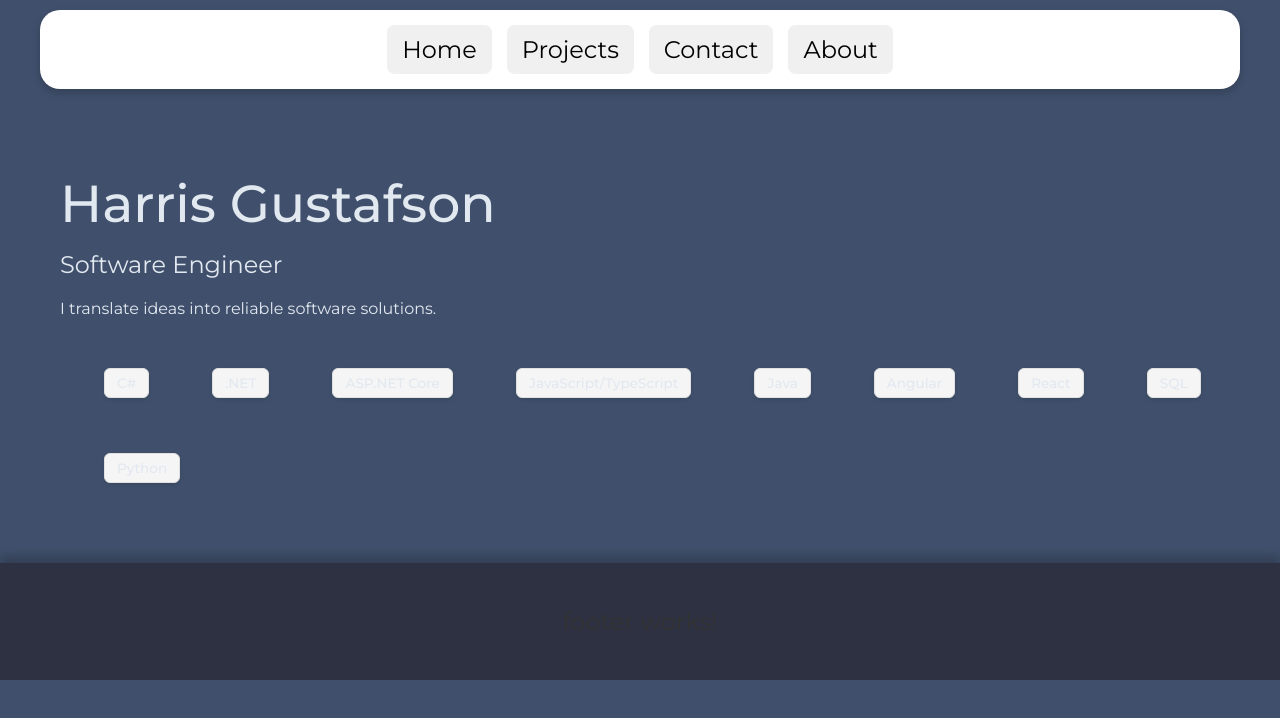
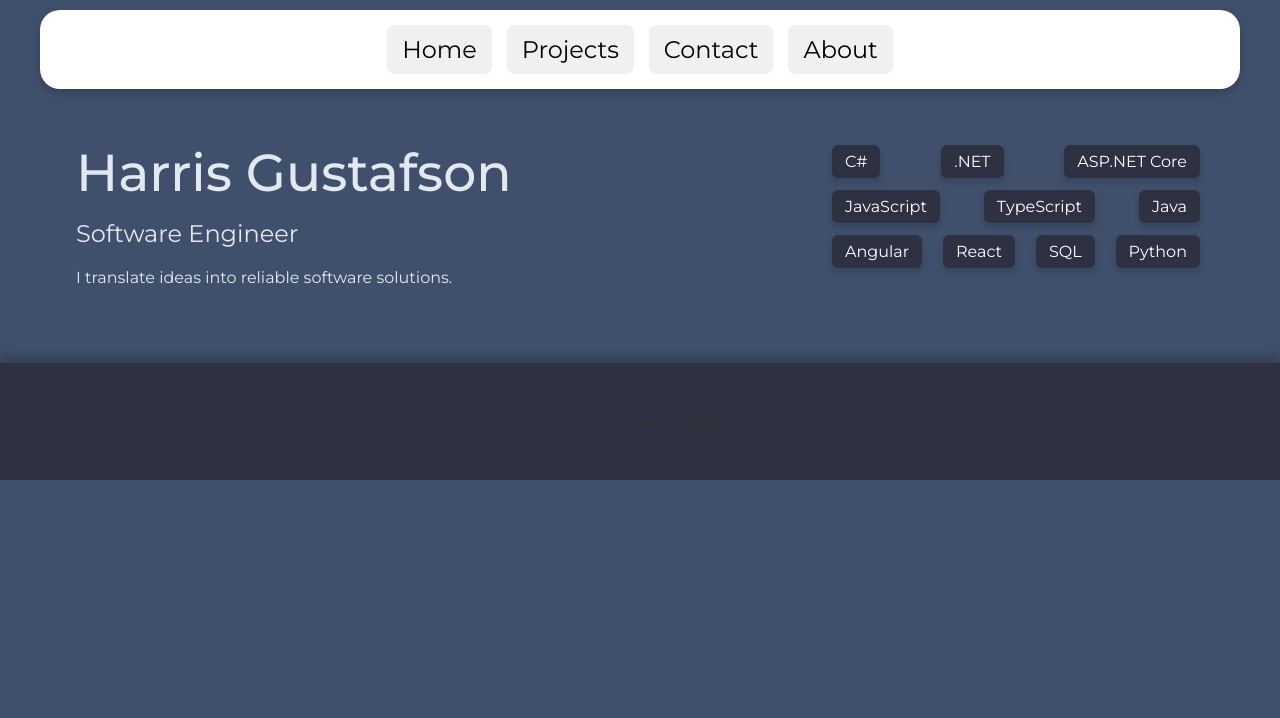
Before and after one commit to xyclose11/Portfolio_Showcase, an Angular app: page / in a window 1280 px wide. Shown: the top 718 px of the page. Built offline with nearby package versions, Linux system fonts and the light colour scheme.

Commit message:
Refactor hero component layout and styles; update technology list and enhance card design

```diff
--- a/src/app/hero/hero.component.html
+++ b/src/app/hero/hero.component.html
@@ -7,8 +7,8 @@
                 <p>I translate ideas into reliable software solutions.</p>
             </div>
             <div class="hero-technologies">
-                <ul class="hero-list" *ngFor="let technology of technologies">
-                    <li>
+                <ul class="hero-list">
+                    <li *ngFor="let technology of technologies">
                         <app-technology-card [technology]="technology"></app-technology-card>
                     </li>
                 </ul>
--- a/src/app/hero/hero.component.scss
+++ b/src/app/hero/hero.component.scss
@@ -1,8 +1,9 @@
 @use "../../styles/variables" as v;
 
 .hero {
+    position: relative;
     padding: 10px;
-    margin-top: calc(var(--wt-offset-top-unit, 5px)* 4);
+    margin-top: calc(var(--wt-offset-top-unit, 8px)* 4);
     margin-left: auto;
     margin-right: auto;
     margin-bottom: 30px;
@@ -43,6 +44,11 @@
 }
 
 .hero-content {
+    display: flex;
+    justify-content: space-between;
+    align-items: flex-start;
+    margin: 0 auto;
+    padding: 0 1rem;
     color: rgb(226 232 240);
     text-align: left;
 
@@ -50,6 +56,7 @@
         font-size: 3.25rem;
         margin-bottom: 15px;
         font-weight: 500;
+        margin-top: 0;
     }
 
     h2 {
@@ -59,13 +66,38 @@
     }
 }
 
+.hero-heading {
+    flex: 2;
+}
+
 .hero-technologies {
+    flex: 1;
     display: flex;
-    gap: 15px;
-    margin-top: 30px;
-    flex-wrap: wrap;
+    justify-content: flex-end;
+    align-items: flex-start;
 }
 
 .hero-list {
     list-style-type: none;
+    padding: 0;
+    margin: 0;
+    display: flex;
+    justify-content: space-between;
+    flex-wrap: wrap;
+    gap: 4px;
 }
+
+.hero-list li {
+    margin: 0;
+}
+
+@media (max-width: 768px) {
+    .hero-content {
+      flex-direction: column;
+    }
+
+    .hero-technologies {
+      width: 100%;
+      margin-top: 1.5rem;
+    }
+}
--- a/src/app/hero/hero.component.ts
+++ b/src/app/hero/hero.component.ts
@@ -13,6 +13,6 @@ export class HeroComponent {
 
   ngOnInit() {}
 
-  technologies: string[] = ['C#', ".NET", "ASP.NET Core", "JavaScript/TypeScript", 'Java', 'Angular', 'React', 'SQL', 'Python'];
+  technologies: string[] = ['C#', ".NET", "ASP.NET Core", "JavaScript", "TypeScript", 'Java', 'Angular', 'React', 'SQL', 'Python'];
 
 }
--- a/src/app/technology-card/technology-card.component.scss
+++ b/src/app/technology-card/technology-card.component.scss
@@ -1,13 +1,16 @@
+@use "../../styles/variables" as v;
+
 .tech-card {
     display: inline-flex;
     align-items: center;
-    background-color: #f5f5f5;
+    background-color: v.$color;
+    color: v.$primary-text-color;
     border-radius: 6px;
     padding: 6px 12px;
     margin: 4px;
     font-size: 0.85rem;
-    box-shadow: 0 2px 4px rgba(0,0,0,0.1);
-    border: 1px solid #e0e0e0;
+    box-shadow: 0 4px 4px 2px rgba(0,0,0,0.1);
+    border: 1px solid v.$color;
     transition: all 0.2s ease;
   }
 
@@ -22,5 +25,6 @@
   }
 
   .tech-name {
-    font-weight: 500;
+    font-weight: 400;
+    font-size: medium;
   }
--- a/src/styles/_variables.scss
+++ b/src/styles/_variables.scss
@@ -1,6 +1,8 @@
 // Variables
 $primary-color: #40506c;
 $secondary-color: #BFC0C0;
+$primary-text-color: #FFFFFF;
+$secondary-text-color: #000000;
 $font-stack: 'Montserrat';
 $button-radius: 7.5px;
 $navbar-radius: 20px;
```
